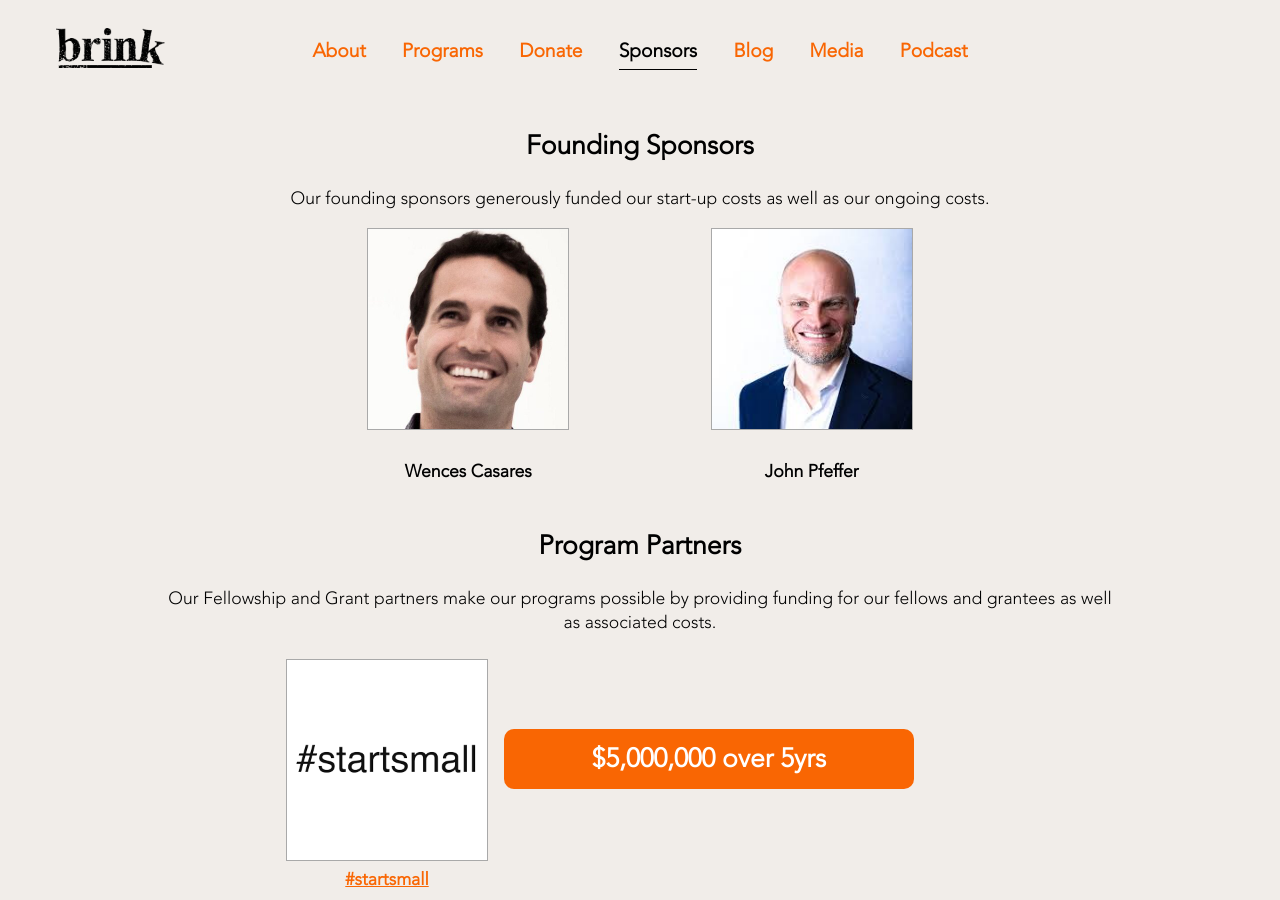
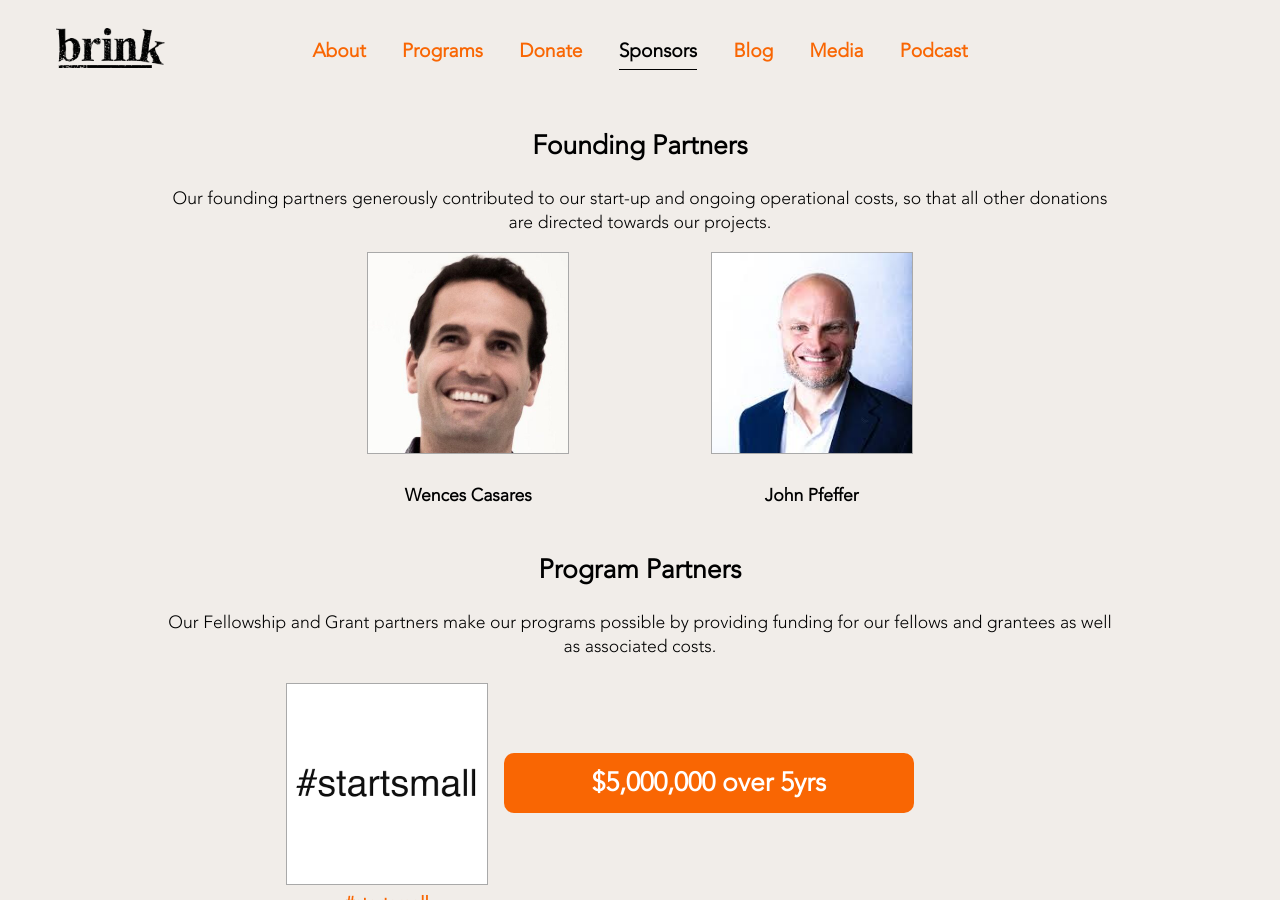
Before and after one commit to bitcoinbrink/website, a Jekyll site: the page built from sponsors.md, in a window 1280 px wide and 900 px high. Built offline with Jekyll 4.4.1, drawn with Linux system fonts in a browser that asks for light colours.

Commit message:
changed wording from sponsors to partners
sponsors technically means they’re giving something in exchange for promotional benefits, which is against IRS guidelines.

```diff
--- a/sponsors.md
+++ b/sponsors.md
@@ -5,8 +5,8 @@
 ---
 
 <div class="sponsors-container">
-  <h2>Founding Sponsors</h2>
-  <p>Our founding sponsors generously funded our start-up costs as well as our ongoing costs.</p>
+  <h2>Founding Partners</h2>
+  <p>Our founding partners generously contributed to our start-up and ongoing operational costs, so that all other donations are directed towards our projects.</p>
   <div class="sponsors-row">
     {% for sponsor in site.data.sponsors.founding %}
     <div class="sponsors-col">
```
